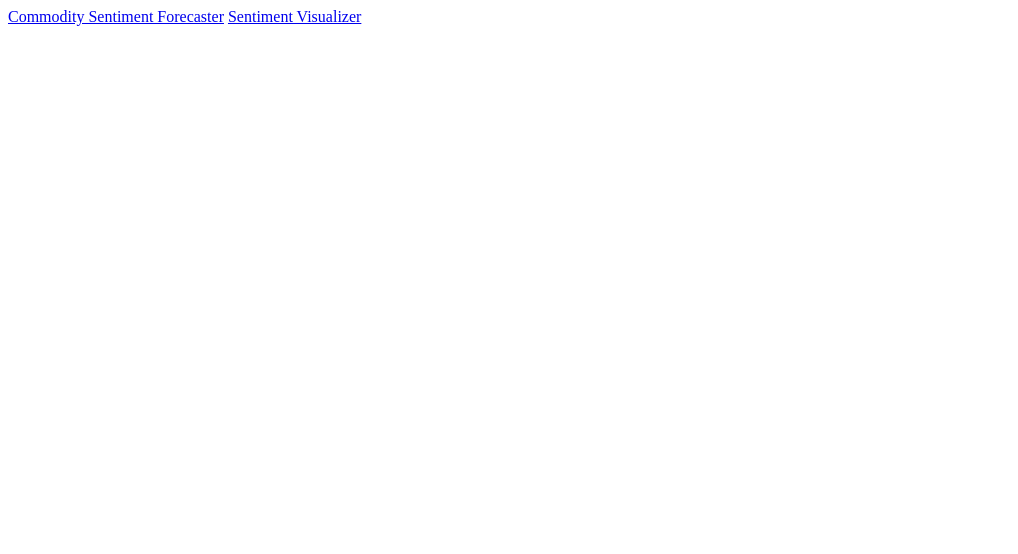
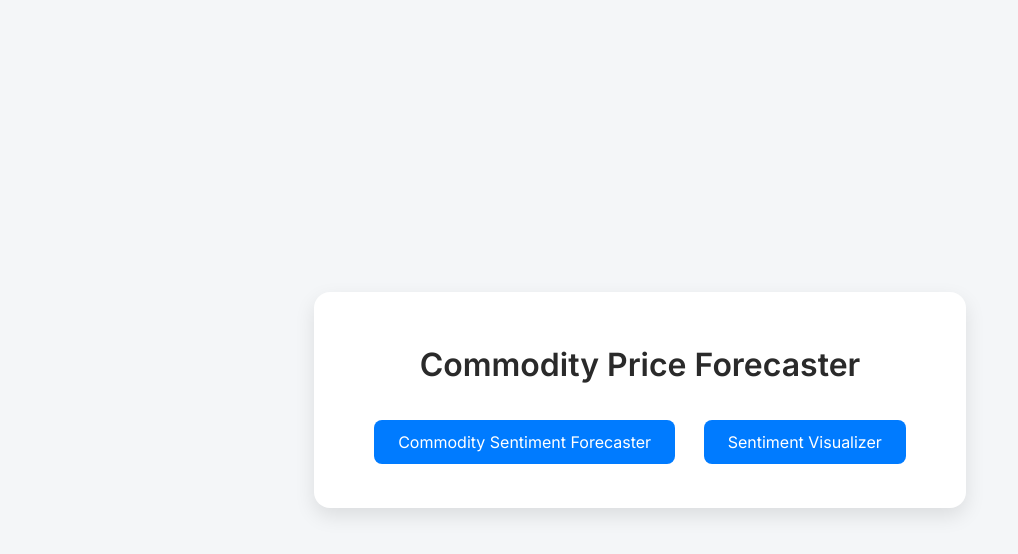
Before and after one commit to jaiveer-singh-madan/Commodity-Price-Forecaster, a plain HTML site: page index.html in a window 1280 px wide. Shown: the whole page, without its empty margins (0-1018 px from the left). Drawn offline with Linux system fonts and the light colour scheme.

Commit message:
Update index.html

```diff
--- a/index.html
+++ b/index.html
@@ -1,12 +1,68 @@
 <!DOCTYPE html>
 <html lang="en">
 <head>
-  <meta charset="UTF-8">
-  <meta name="viewport" content="width=device-width, initial-scale=1.0">
-  <title>WT Data Science Project</title>
+  <meta charset="UTF-8" />
+  <meta name="viewport" content="width=device-width, initial-scale=1.0" />
+  <title>Commodity Price Forecaster</title>
+  <link href="https://fonts.googleapis.com/css2?family=Inter:wght@400;600&display=swap" rel="stylesheet">
+  <style>
+    body {
+      margin: 0;
+      padding: 0;
+      font-family: 'Inter', sans-serif;
+      background: #f4f6f8;
+      color: #333;
+      display: flex;
+      justify-content: center;
+      align-items: center;
+      height: 100vh;
+    }
+
+    .container {
+      text-align: center;
+      background: #fff;
+      padding: 2rem 3rem;
+      border-radius: 16px;
+      box-shadow: 0 8px 20px rgba(0, 0, 0, 0.1);
+    }
+
+    h1 {
+      margin-bottom: 1.5rem;
+      color: #2a2a2a;
+    }
+
+    a {
+      display: inline-block;
+      margin: 0.75rem;
+      padding: 0.75rem 1.5rem;
+      text-decoration: none;
+      color: #fff;
+      background-color: #007bff;
+      border-radius: 8px;
+      transition: background-color 0.3s ease;
+    }
+
+    a:hover {
+      background-color: #0056b3;
+    }
+
+    @media (max-width: 500px) {
+      .container {
+        padding: 1.5rem;
+      }
+
+      a {
+        display: block;
+        margin: 1rem 0;
+      }
+    }
+  </style>
 </head>
 <body>
-<a href="Commodity%20Sentiment%20Analysis.html">Commodity Sentiment Forecaster</a>
-<a href="Visualizer.html">Sentiment Visualizer</a>
+  <div class="container">
+    <h1>Commodity Price Forecaster</h1>
+    <a href="Commodity%20Sentiment%20Analysis.html">Commodity Sentiment Forecaster</a>
+    <a href="Visualizer.html">Sentiment Visualizer</a>
+  </div>
 </body>
 </html>
```
